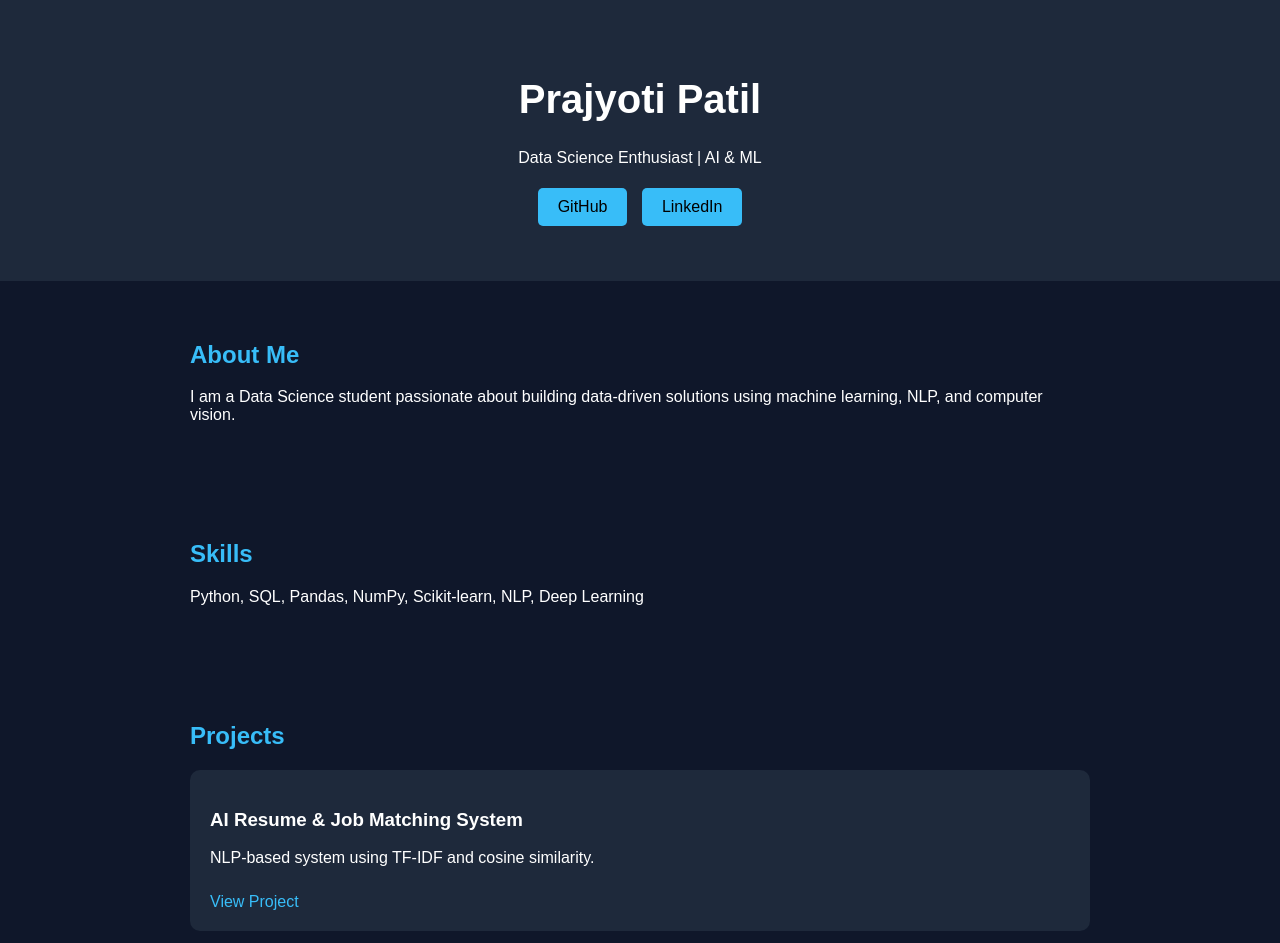
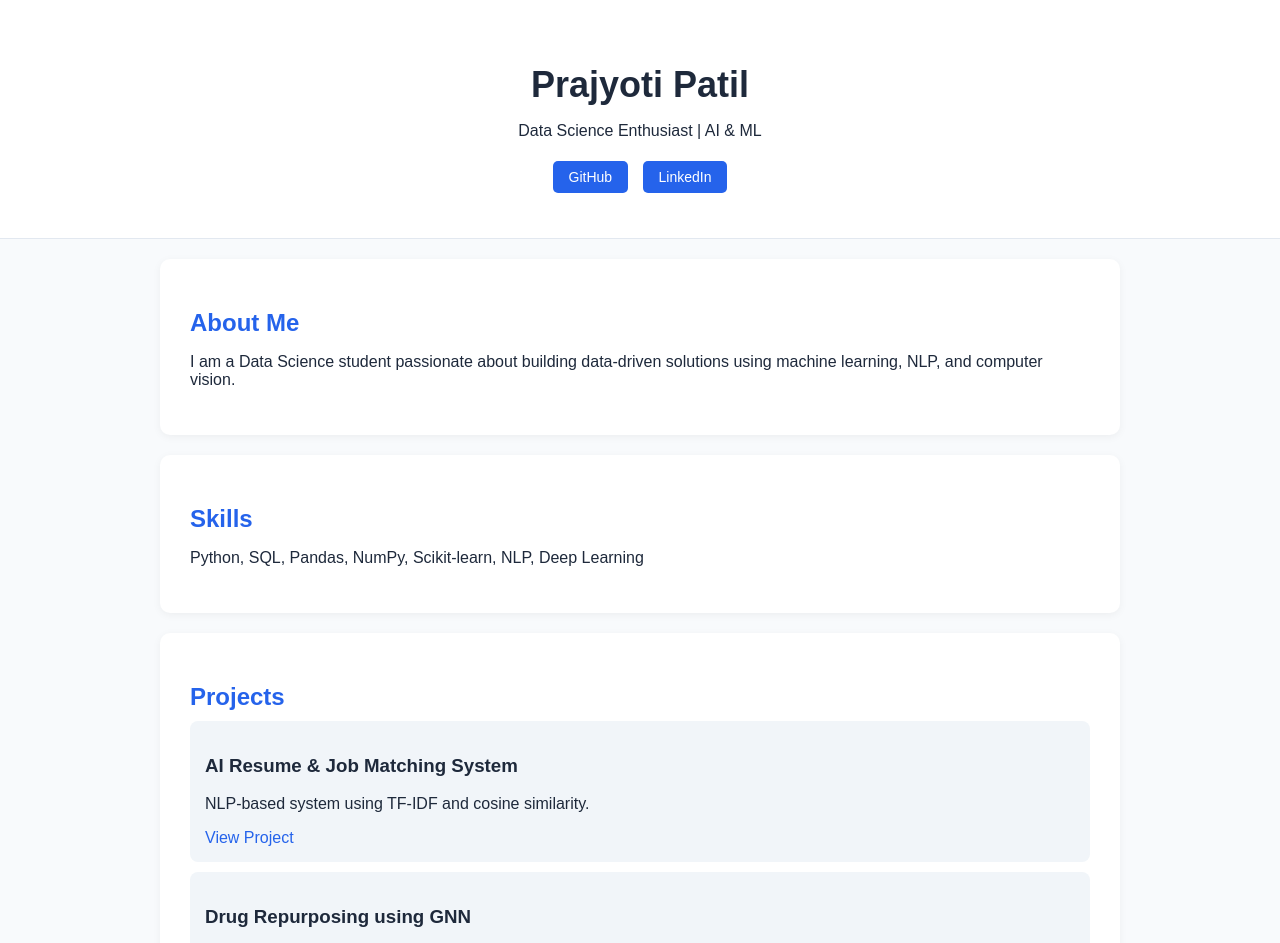
Before and after one commit to Prajyoti04/Prajyoti-Portfolio, a plain HTML site: page index.html in a window 1280 px wide. Shown: the top 943 px of the page. Drawn offline with Linux system fonts and the light colour scheme.

Commit message:
Refactor CSS styles in index.html
Updated styles for improved aesthetics and readability.

```diff
--- a/index.html
+++ b/index.html
@@ -6,48 +6,63 @@
 
   <style>
     body {
-      font-family: Arial;
+      font-family: Arial, sans-serif;
       margin: 0;
-      background: #0f172a;
-      color: white;
+      background: #f8fafc;
+      color: #1e293b;
     }
 
     header {
       text-align: center;
-      padding: 50px;
-      background: #1e293b;
+      padding: 40px;
+      background: #ffffff;
+      border-bottom: 1px solid #e2e8f0;
     }
 
-    h1 { font-size: 40px; }
-    h2 { color: #38bdf8; }
+    h1 {
+      font-size: 36px;
+      margin-bottom: 10px;
+    }
+
+    h2 {
+      color: #2563eb;
+      margin-bottom: 10px;
+    }
 
     section {
-      padding: 40px;
+      padding: 30px;
       max-width: 900px;
-      margin: auto;
+      margin: 20px auto;
+      background: white;
+      border-radius: 10px;
+      box-shadow: 0 2px 8px rgba(0,0,0,0.05);
     }
 
     .card {
-      background: #1e293b;
-      padding: 20px;
-      margin: 15px 0;
-      border-radius: 10px;
+      background: #f1f5f9;
+      padding: 15px;
+      margin: 10px 0;
+      border-radius: 8px;
     }
 
     a {
-      color: #38bdf8;
+      color: #2563eb;
       text-decoration: none;
-      display: inline-block;
-      margin-top: 10px;
+      font-weight: 500;
     }
 
     .btn {
       display: inline-block;
-      padding: 10px 20px;
-      background: #38bdf8;
-      color: black;
+      padding: 8px 16px;
+      background: #2563eb;
+      color: white;
       border-radius: 5px;
       margin: 5px;
+      font-size: 14px;
+    }
+
+    .btn:hover {
+      background: #1d4ed8;
     }
   </style>
 </head>
```
